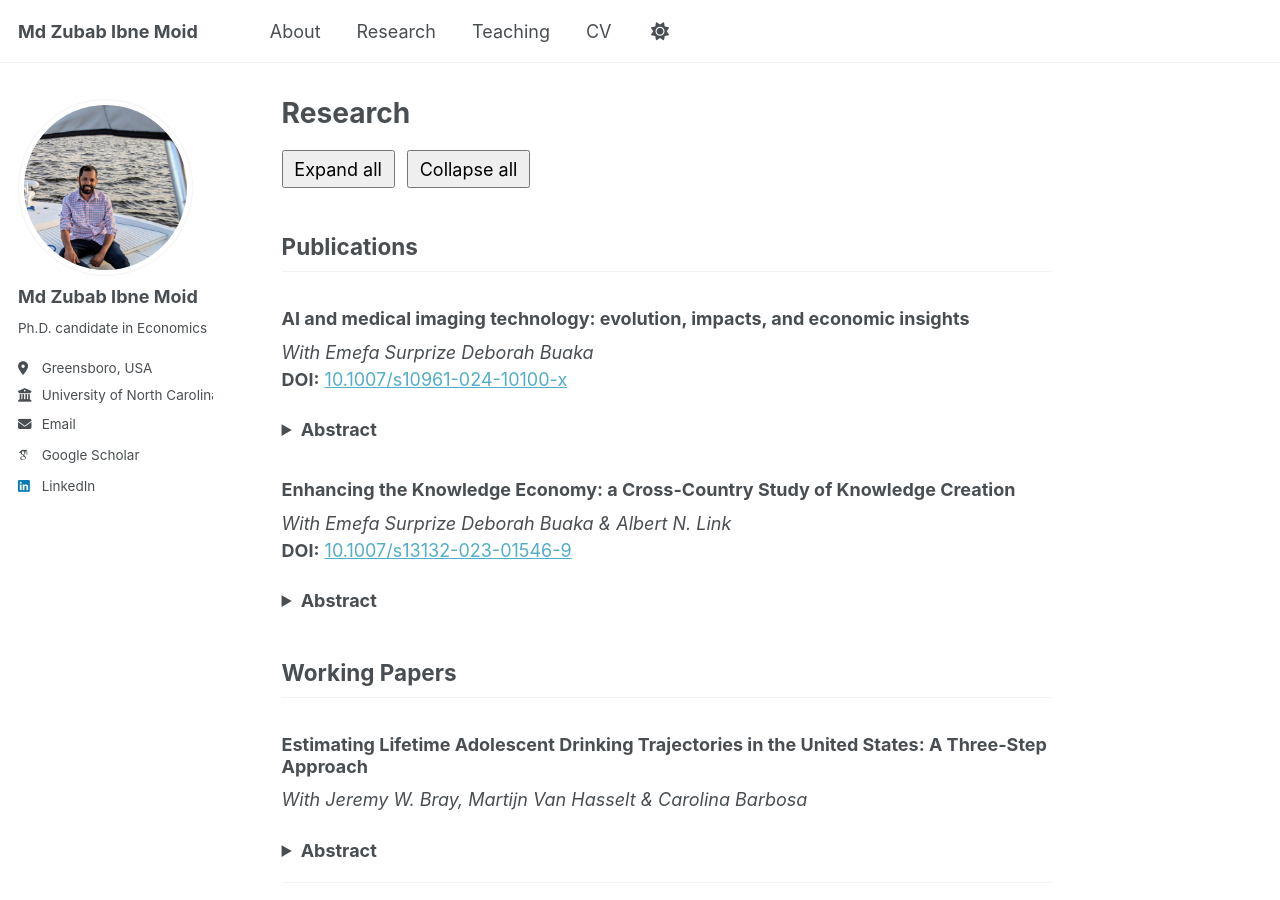
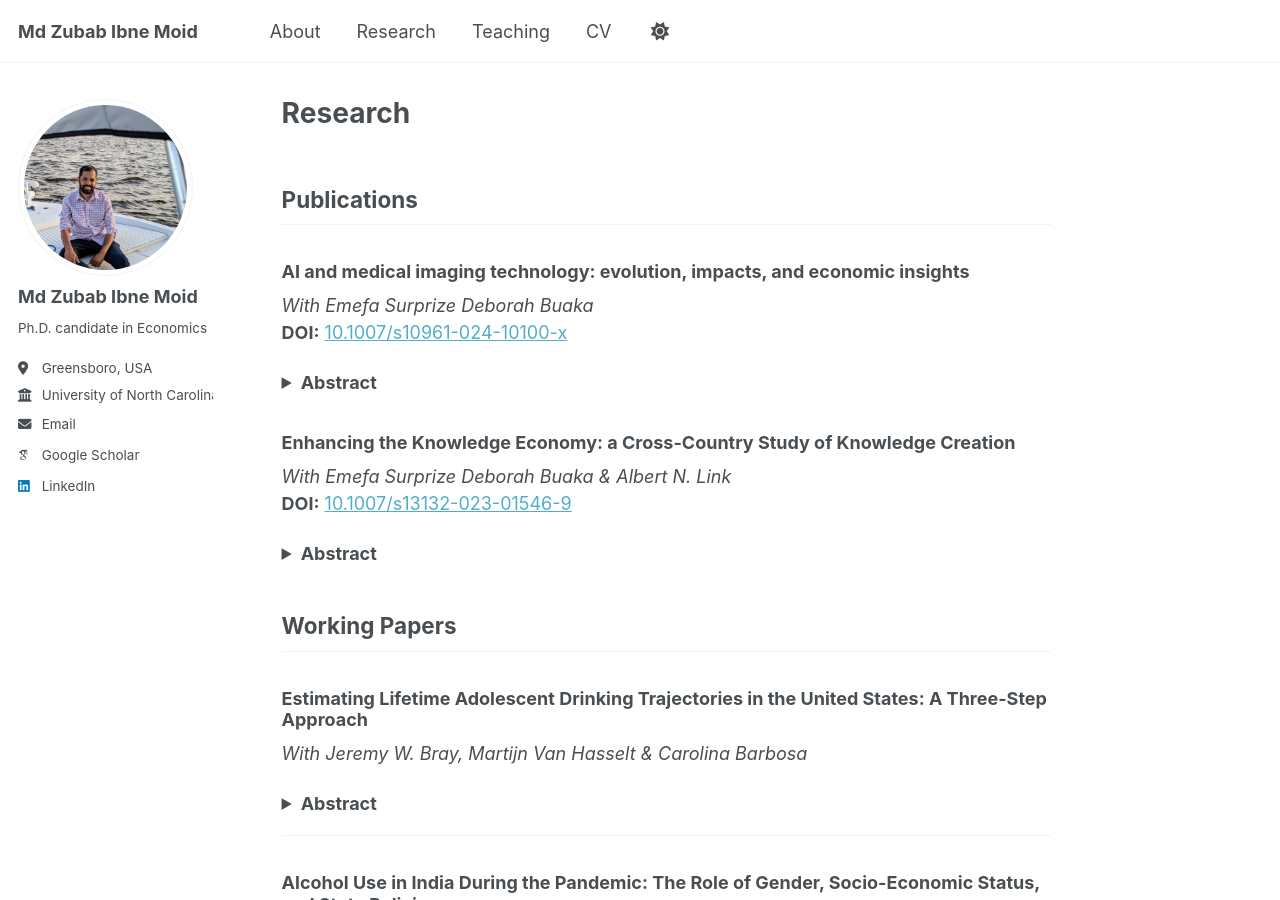
Before and after one commit to Zubab/Zubab.github.io, a Jekyll site: the page built from _pages/research.md, in a window 1280 px wide and 900 px high. Built offline with Jekyll 4.4.1, drawn with Linux system fonts in a browser that asks for light colours; some web fonts are replaced; a script that is not in the unit is left out.

Commit message:
Update research.md

```diff
--- a/_pages/research.md
+++ b/_pages/research.md
@@ -4,12 +4,6 @@ title: "Research"
 permalink: /research/
 author_profile: true
 ---
-
-<div class="btn-group" style="margin: .5rem 0 1rem;">
-  <button id="expand">Expand all</button>
-  <button id="collapse">Collapse all</button>
-</div>
-
 ## Publications
 
 ### AI and medical imaging technology: evolution, impacts, and economic insights
```
